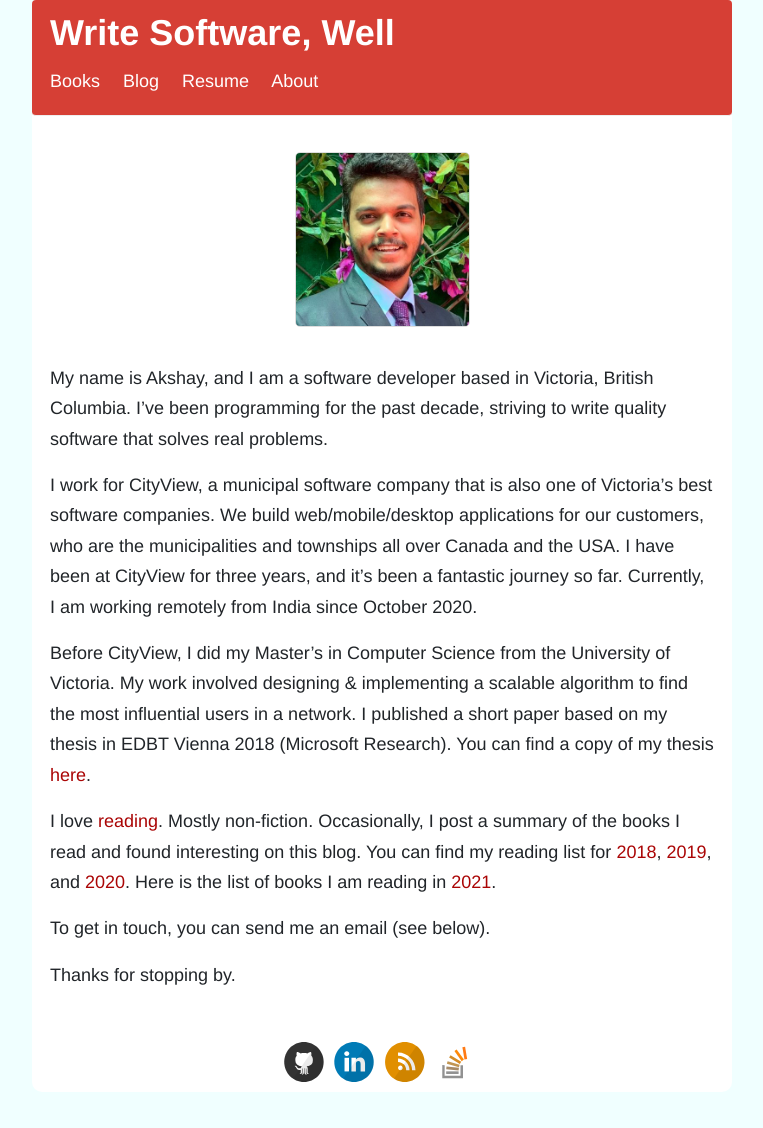
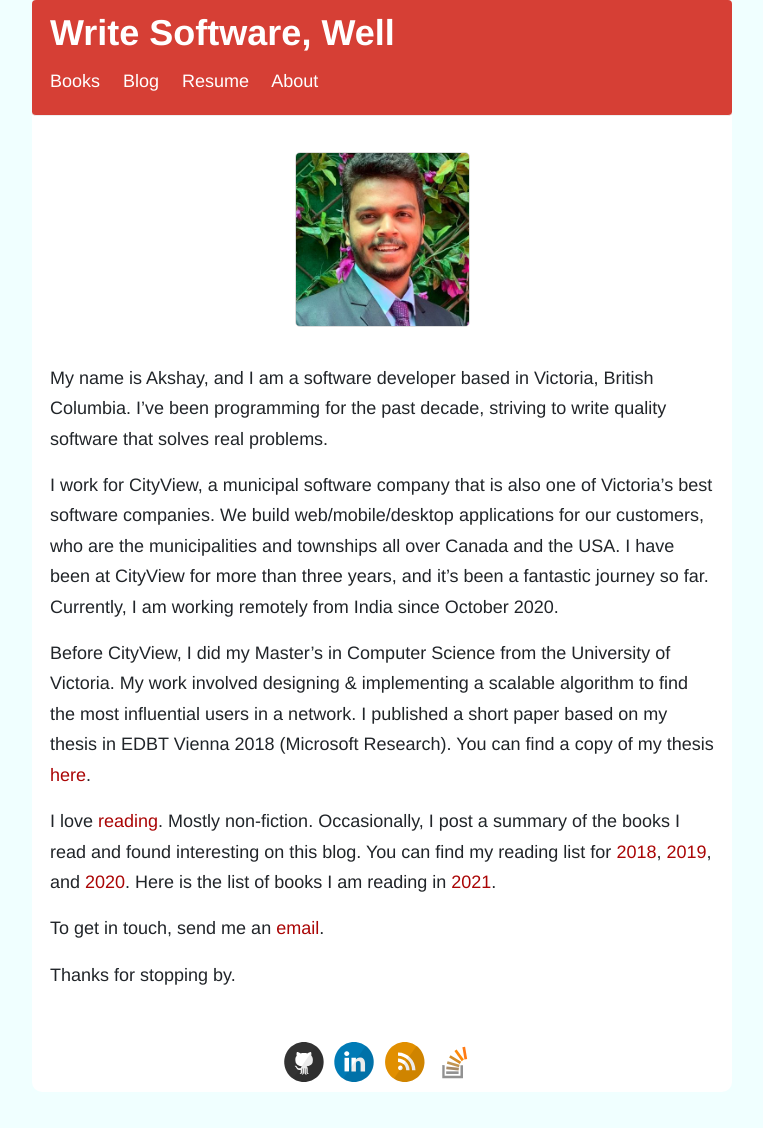
Before and after one commit to akshayKhot/akshayKhot.github.io, a Jekyll site: the page built from about.md, in a window 1280 px wide. Shown: the whole page, without its empty margins (258-1021 px from the left). Built offline with Jekyll 4.4.1, drawn with Linux system fonts in a browser that asks for light colours.

Commit message:
update about

```diff
--- a/about.md
+++ b/about.md
@@ -12,12 +12,12 @@ permalink: /about/
 
 My name is Akshay, and I am a software developer based in Victoria, British Columbia. I've been programming for the past decade, striving to write quality software that solves real problems.
 
-I work for CityView, a municipal software company that is also one of Victoria's best software companies. We build web/mobile/desktop applications for our customers, who are the municipalities and townships all over Canada and the USA. I have been at CityView for three years, and it's been a fantastic journey so far. Currently, I am working remotely from India since October 2020.
+I work for CityView, a municipal software company that is also one of Victoria's best software companies. We build web/mobile/desktop applications for our customers, who are the municipalities and townships all over Canada and the USA. I have been at CityView for more than three years, and it's been a fantastic journey so far. Currently, I am working remotely from India since October 2020.
 
 Before CityView, I did my Master's in Computer Science from the University of Victoria. My work involved designing & implementing a scalable algorithm to find the most influential users in a network. I published a short paper based on my thesis in EDBT Vienna 2018 (Microsoft Research). You can find a copy of my thesis [here](https://dspace.library.uvic.ca//handle/1828/8885).
 
 I love [reading](/books). Mostly non-fiction. Occasionally, I post a summary of the books I read and found interesting on this blog. You can find my reading list for [2018](/blog/books-I-read-in-2018), [2019](/blog/books-I-read-in-2019), and [2020](/blog/books-I-read-in-2020). Here is the list of books I am reading in [2021](https://public.3.basecamp.com/p/eyqQGbQ2ZqMEWRrmw6x19XGN).
 
-To get in touch, you can send me an email (see below).
+To get in touch, send me an [email](mailto:akshay.khot@hey.com).
 
 Thanks for stopping by.
```
